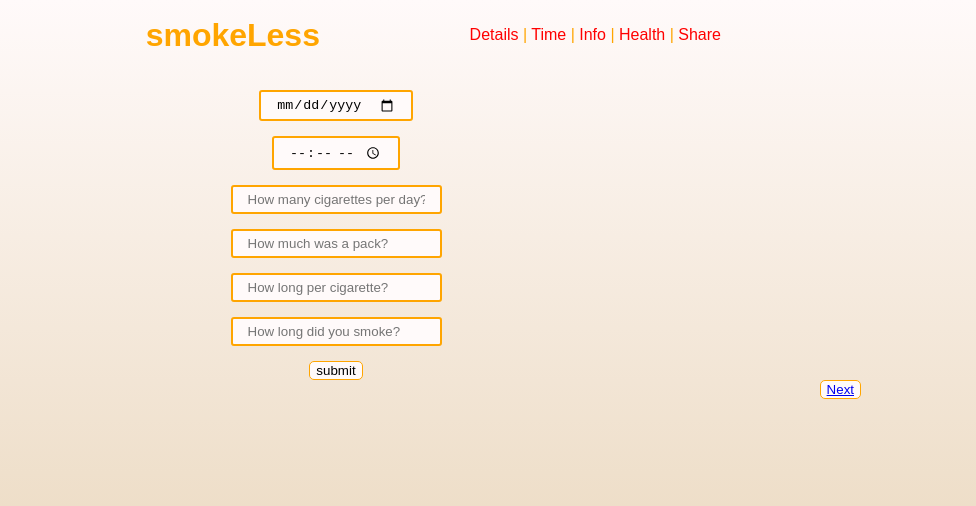
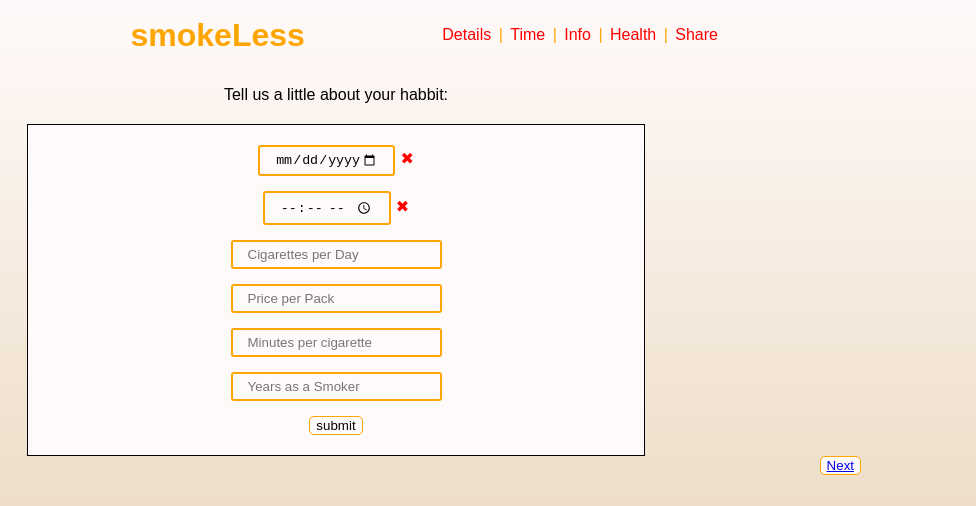
Before and after one commit to mckjoe/SmokeLess, a React app: page / in a window 1280 px wide. Both pictures are taken after a click on the button "Go!". Shown: the top 506 px of the page, 304-1280 px from the left. Built offline with nearby package versions, Linux system fonts and the light colour scheme.

Commit message:
add form validations to newSmoker form.

```diff
--- a/src/components/Info.jsx
+++ b/src/components/Info.jsx
@@ -33,7 +33,6 @@ function Info(props) {
 
     return (
       <div>
-        <p>{stoppedSmokingDate}</p>
         <p>In the past: </p>
         <p className = "output">{time.d} Days</p>
         <p>I would have smoked:</p>
--- a/src/components/NewSmokerForm.jsx
+++ b/src/components/NewSmokerForm.jsx
@@ -24,35 +24,48 @@ function NewSmokerForm(props){
 
   return (
     <div className="newSmokerForm">
-      <form onSubmit={handleFormSubmission}>
+    <p>Tell us a little about your habbit:</p>
+      <form className="form" onSubmit={handleFormSubmission}>
         <input
           type='date'
           id='date'
-          placeholder='Date You Quit'
-          ref={(input) => {_date = input;}}/><br />
+          placeholder='Date of Last Cigarette'
+          max="2018-07-27"
+          required
+          ref={(input) => {_date = input;}}/><span className="validity"></span>
+          <br />
         <input
           type='time'
           id='time'
           placeholder='Time of last cigarette'
-          ref={(input) => {_time = input;}}/><br />
+          required
+          ref={(input) => {_time = input;}}/><span className="validity"></span>
+          <br />
         <input
           id='perDay'
-          placeholder='How many cigarettes per day?'
+          placeholder='Cigarettes per Day'
+          pattern="[0-9]"
+          required
           ref={(input) => {_perDay = input;}}/><br />
         <input
           type='text'
           id='packPrice'
-          placeholder='How much was a pack?'
+          placeholder='Price per Pack'
+          pattern="[0-9]"
+          required
           ref={(input) => {_packPrice = input;}}/><br />
         <input
           type='text'
           id='cigaretteTime'
-          placeholder='How long per cigarette?'
+          placeholder='Minutes per cigarette'
+          pattern="[0-9]"
+          required
           ref={(input) => {_cigaretteTime = input;}}/><br />
         <input
           type='text'
           id='smokerTime'
-          placeholder='How long did you smoke?'
+          placeholder='Years as a Smoker'
+          pattern="[0-9]"
           ref={(input) => {_smokerTime = input;}}/><br />
           <button type='submit'>submit</button>
       </form>
--- a/src/components/PostForm.jsx
+++ b/src/components/PostForm.jsx
@@ -14,10 +14,11 @@ function PostForm(props) {
   return (
     <div className="postForm">
       <img className="profilePic" src="https://tricky-photoshop.com/wp-content/uploads/2017/08/final-1.png" />
-      <form onSubmit={handleNewPostSubmission}>
+      <form className="textArea" onSubmit={handleNewPostSubmission}>
         <textarea
         type='textarea'
         id='body'
+        required
         placeholder='Please type post here'
         ref={(textarea) => {_body = textarea;}}/>
         <button type="submit">Post!</button>
--- a/src/components/Time.jsx
+++ b/src/components/Time.jsx
@@ -24,8 +24,9 @@ class Time extends React.Component {
   render() {
     if (this.props.smokerDetails.length > 0) {
       var stoppedSmokingDate =  this.props.smokerDetails[0].date;
+      var stoppedSmokingTime = this.props.smokerDetails[0].time;
     }
-
+    console.log(stoppedSmokingTime);
     let quitTime = new Date(stoppedSmokingDate);
     let todaysDate = new Date();
     let timeEllapsed = todaysDate - quitTime;
--- a/src/components/WelcomePage.jsx
+++ b/src/components/WelcomePage.jsx
@@ -2,20 +2,11 @@ import React from 'react';
 import PropTypes from 'prop-types';
 
 function WelcomePage(props) {
-  // var myVar = setInterval(myTimer, 1000);
-
-// function myTimer() {
-//     var d = new Date();
-//     document.getElementById("demo").innerHTML = d.toLocaleTimeString();
-// }
   return (
     <div className="welcome">
       <h3>Welcome to smokeLess</h3>
       <p>We are here to help you keep track of how well you are doing at breaking your addiction to cigarettes.</p>
       <button onClick={props.onWelcomeConfirmation}>Go!</button>
-      <p>A script on this page starts this clock:</p>
-
-<p id="demo"></p>
 
     </div>
   );
--- a/src/index.css
+++ b/src/index.css
@@ -11,10 +11,39 @@ body {
   min-width: 215px;
 }
 
+form {
+  background-color: snow;
+  width: 45%;
+  margin: 0 auto;
+  padding: 20px;
+  border: 1px solid black;
+}
+
+input {
+  margin-bottom: 15px;
+  background-color: snow;
+  border: 2px solid orange;
+  border-radius: 3px;
+  padding: 5px 15px 5px 15px;
+}
+
+input:invalid+span:after {
+    content: '✖';
+    color: red;
+    padding-left: 5px;
+}
+
+input:valid+span:after {
+    content: '✓';
+    color: green;
+    padding-left: 5px;
+}
+
 button {
   border-radius: 5px;
   background-color: snow;
   border: 1px solid orange;
+  transition: background-color .5s;
 }
 
 button:hover {
@@ -27,7 +56,10 @@ button:hover {
 }
 
 .links {
+  margin-left: 3px;
+  margin-right: 3px;
   color: red;
+  transition: background-color .5s;
 }
 
 .links:hover {
@@ -122,19 +154,12 @@ button:hover {
   border-radius: 5px;
 }
 
-input {
-  margin-bottom: 15px;
-  background-color: snow;
-  border: 2px solid orange;
-  border-radius: 3px;
-  padding: 5px 15px 5px 15px;
-}
-
 .shareMain {
   display: flex;
   align-items: center;
   background-color: snow;
   width: 90%;
+  max-width: 700px;
   margin: 10px auto;
   padding: 15px;
   box-sizing: border-box;
@@ -170,10 +195,16 @@ input {
   border: 2px solid orange;
   display: flex;
   justify-content: space-evenly;
+  max-width: 700px;
+}
+
+.textArea {
+  border: none;
 }
 
 .postForm button {
   margin-left: 10px;
+  margin-top: 10px;
 }
 
 .profilePic {
@@ -197,4 +228,10 @@ input {
   .list {
     display: grid;
   }
+  .form {
+    background-color: inherit;
+    width: auto;
+    border: none;
+    margin-bottom: 25px;
+  }
 }
```
